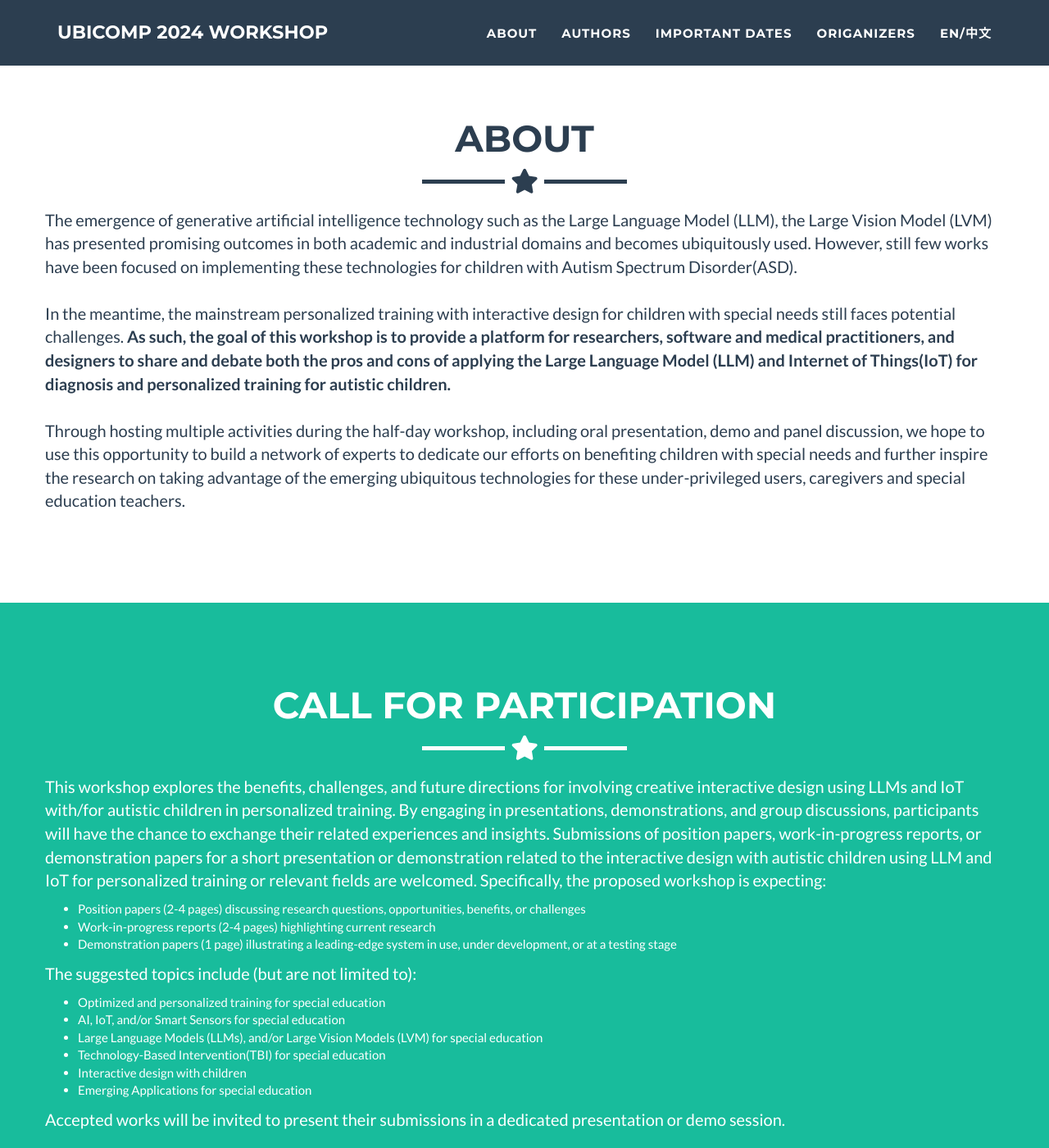
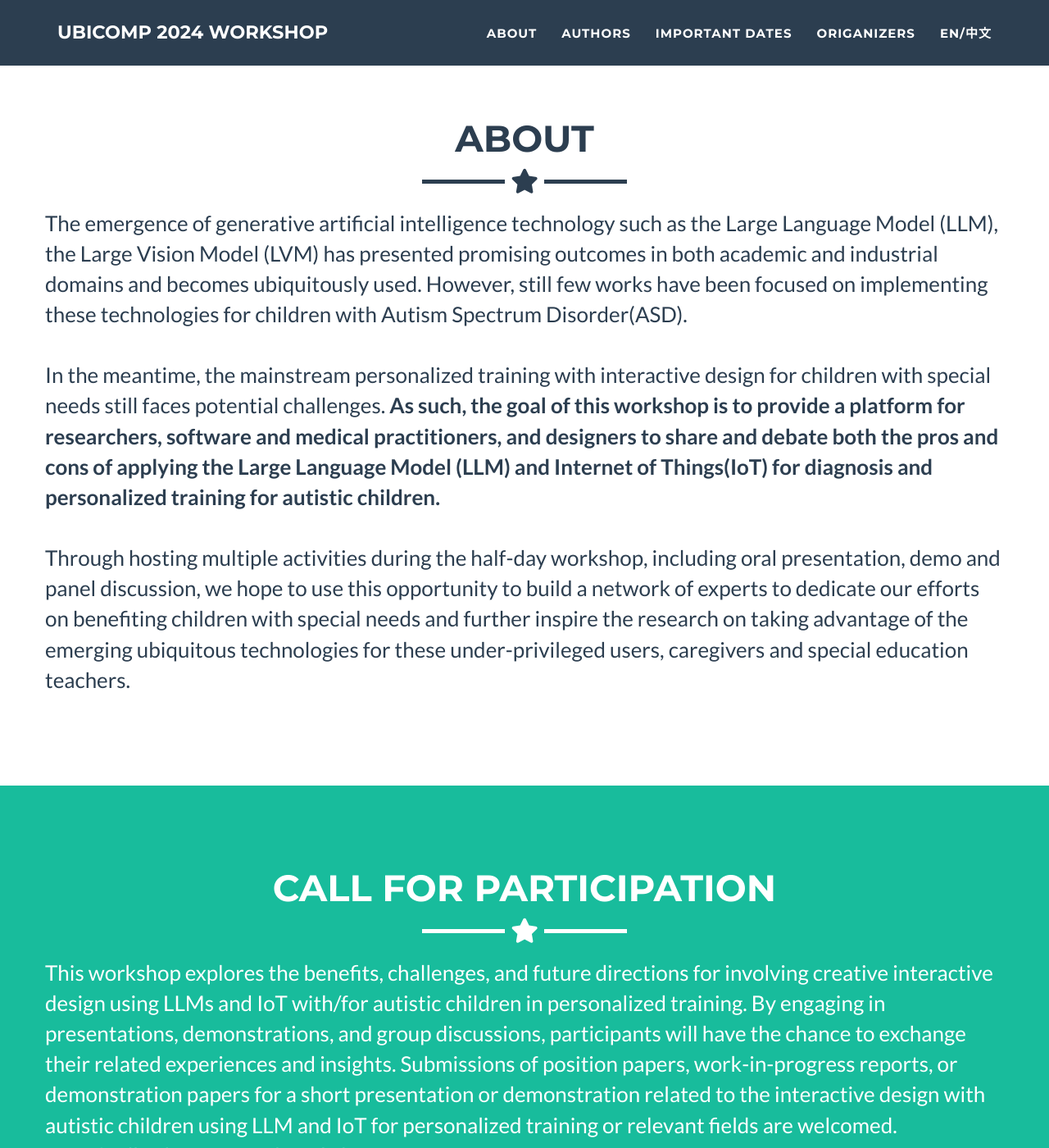
Before and after one commit to idwac/idwac.github.io, a Jekyll site: the page built from _posts/2014-07-18-project-1.markdown, in a window 1280 px wide and 1400 px high, scrolled down 1183 px. Shown: the whole window at 82% size. Built offline with Jekyll 4.4.1, drawn with Linux system fonts in a browser that asks for light colours; some of the changed text lies outside the part shown.

Commit message:
Update css file to increase font size

```diff
--- a/_includes/css/main.css
+++ b/_includes/css/main.css
@@ -9,7 +9,8 @@ body {
 }
 
 p {
-    font-size: 20px;
+    /* font-size: 20px; */
+    font-size: 26px;
 }
 
 p.small {
--- a/_includes/date.html
+++ b/_includes/date.html
@@ -17,7 +17,7 @@
             <li>Submission Deadline:	   (on or before) June 7, 2024 AoE</li>
             <li>Acceptance Notification: (on or before) June 28, 2024 AoE</li>
             <li>Camera-ready deadline:	 (on or before) July 26, 2024 AoE</li>
-            <li>Submission website:	     (on or before)  (TBA. Will use UbiComp official PCS )</li>
+            <li>Submission website:	     (TBA. Will use UbiComp official PCS )</li>
           </ul>
         </p>
       </div>
```
